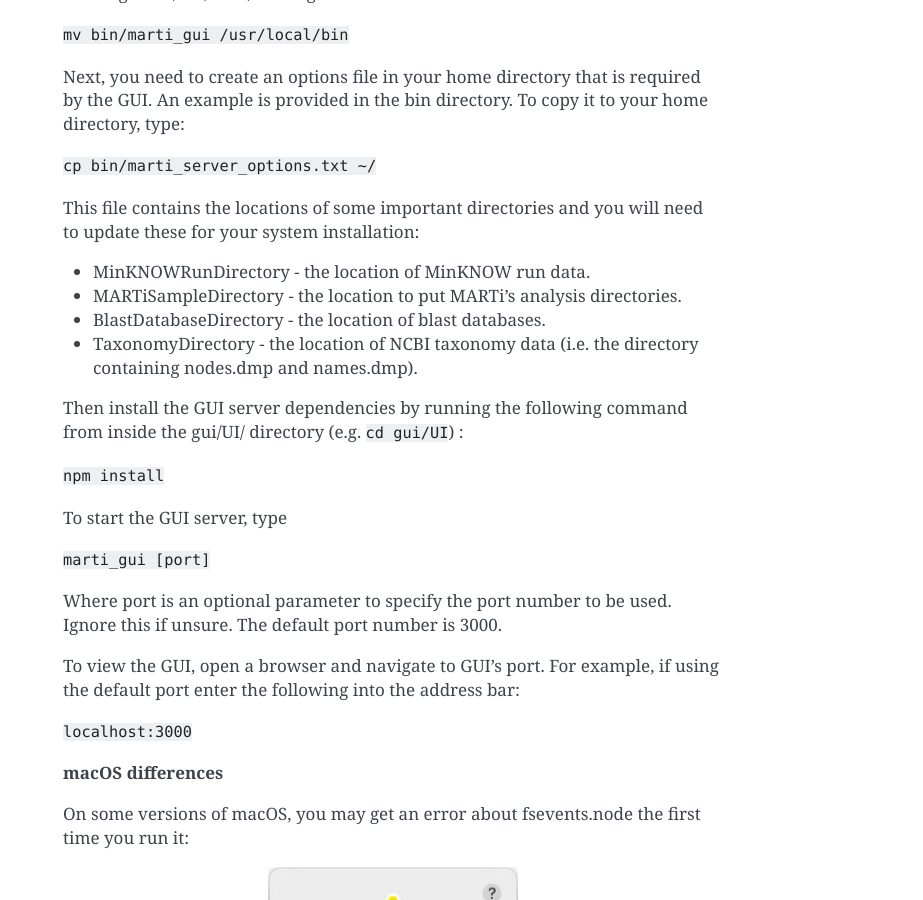
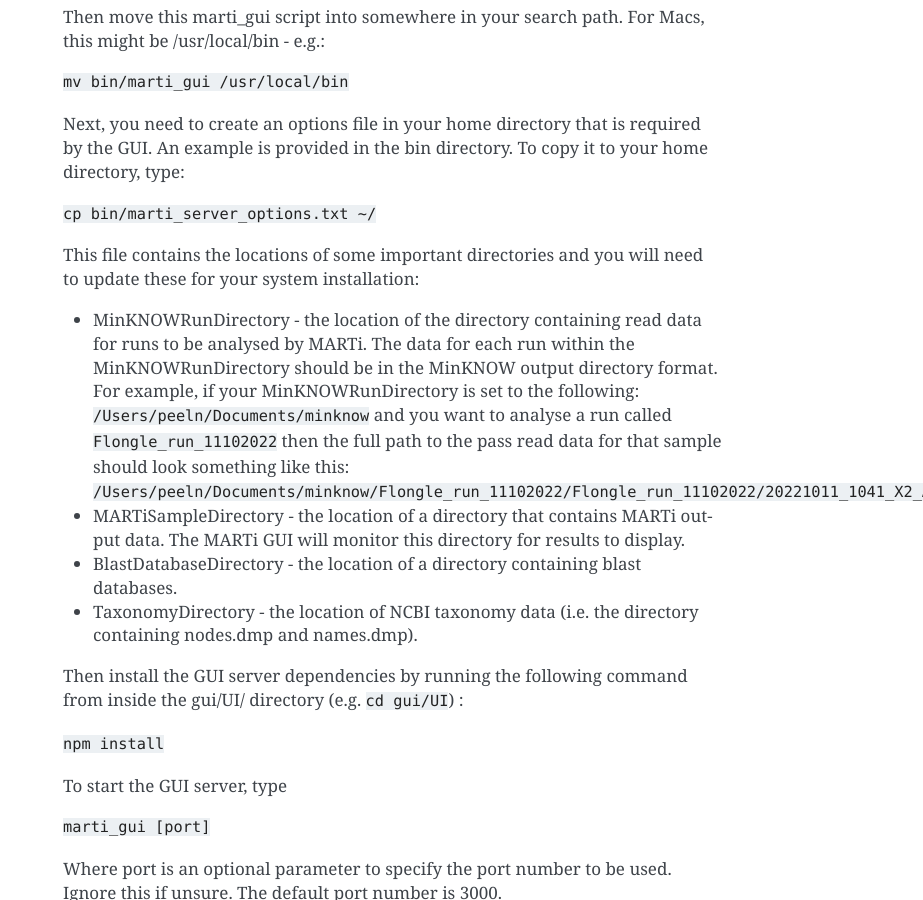
Before and after one commit to richardmleggett/MARTi, a Sphinx documentation site: the page built from docs/source/installation.rst, in a window 1280 px wide and 900 px high, scrolled down 2580 px. Shown: the whole window, without its empty margins (357-1280 px from the left). Built offline with Sphinx 7.4.7, drawn with Linux system fonts in a browser that asks for light colours; formulas are drawn with MathJax 3; some of the changed text lies outside the part shown.

Commit message:
Update installation.rst

```diff
--- a/docs/source/installation.rst
+++ b/docs/source/installation.rst
@@ -26,7 +26,7 @@
 
 In order to run the MARTi GUI, you also need to install the following on the computer where it will be running:
 
-* **node.js (14.17.5 or greater)** - you can download it from `nodejs.org <https://nodejs.org/en/download/>`_. On Ubuntu, using apt-get may install an older version. In which case, see `the Installation instructions here <https://github.com/nodesource/distributions/blob/master/README.md#debinstall>`_.
+* **Node.js (14.17.5 or greater)** - you can download it from `nodejs.org <https://nodejs.org/en/download/>`_. NPM, a package manager for Node.js packages, is included with the Node.js installation and therefore doesn't need to be installed separately. On Ubuntu, using apt-get may install an older version. In which case, see `the Installation instructions here <https://github.com/nodesource/distributions/blob/master/README.md#debinstall>`_.
 
 If you are only running the GUI on a particular computer, you do not need to install the Engine dependencies. If you are only running the engine on a particular computer, you do not need to install the GUI dependencies. If you are running both the Engine and the GUI on a single computer, then you need to install both sets of dependencies on that computer.
 
@@ -83,9 +83,9 @@
 
 This file contains the locations of some important directories and you will need to update these for your system installation:
 
-* MinKNOWRunDirectory - the location of MinKNOW run data.
-* MARTiSampleDirectory - the location to put MARTi's analysis directories.
-* BlastDatabaseDirectory - the location of blast databases.
+* MinKNOWRunDirectory - the location of the directory containing read data for runs to be analysed by MARTi. The data for each run within the MinKNOWRunDirectory should be in the MinKNOW output directory format. For example, if your MinKNOWRunDirectory is set to the following: ``/Users/peeln/Documents/minknow`` and you want to analyse a run called ``Flongle_run_11102022`` then the full path to the pass read data for that sample should look something like this: ``/Users/peeln/Documents/minknow/Flongle_run_11102022/Flongle_run_11102022/20221011_1041_X2_AMT909_e26da2dd/fastq_pass``
+* MARTiSampleDirectory - the location of a directory that contains MARTi output data. The MARTi GUI will monitor this directory for results to display.
+* BlastDatabaseDirectory - the location of a directory containing blast databases.
 * TaxonomyDirectory - the location of NCBI taxonomy data (i.e. the directory containing nodes.dmp and names.dmp).
 
 Then install the GUI server dependencies by running the following command from inside the gui/UI/ directory (e.g. ``cd gui/UI``) :
@@ -132,10 +132,8 @@
 
 For the CARD database, you will need to:
 
-1. Download Data `from  the CARD website <https://card.mcmaster.ca/download>`_
-2. Create BLAST databases from the FASTA sequences:
+1. Download both the CARD Data and CARD Ontology files `from  the CARD website <https://card.mcmaster.ca/download>`_
+2. Extract the contents of each file into a single directory.
+3. Create a BLAST database from the FASTA sequences:
 
 ``makeblastdb -in nucleotide_fasta_protein_homolog_model.fasta -dbtype nucl``
-
-3. Download the ontology separately `from  the CARD website <https://card.mcmaster.ca/download>`_
-4. Place aro.tsv from the ontology in the same directory as the database.
```
